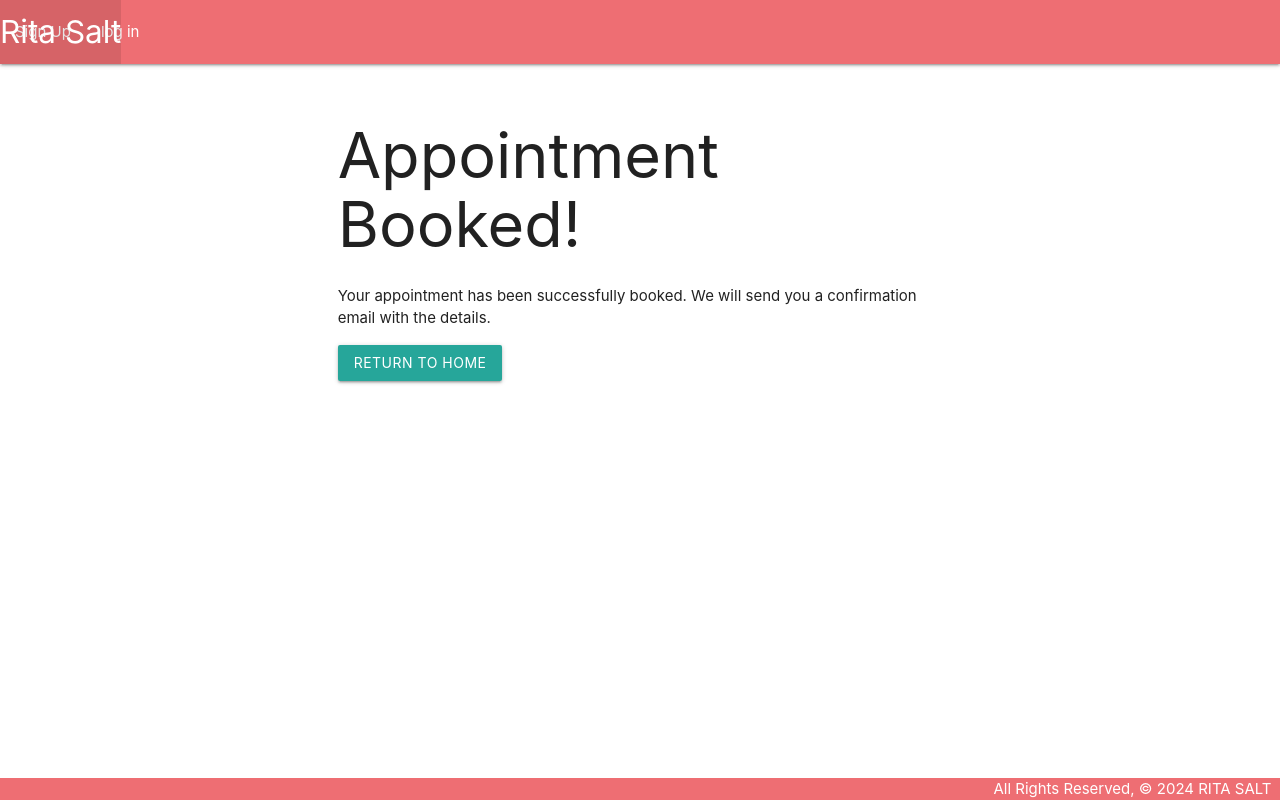
After one commit to sadiefiss/project4capstone, a Django app: page /appointment/success/ in a window 1280 px wide. The commit adds this page. Run offline with Django 5.2, Linux system fonts and the light colour scheme.

Commit message:
end of day

```diff
--- a/main_app/forms.py
+++ b/main_app/forms.py
@@ -4,5 +4,8 @@ from .models import Appointment
 class AppointmentForm(forms.ModelForm):
     class Meta:
         model = Appointment
-        fields = ['user', 'date', 'flash', 'notes']
+        fields = [ 'date', 'flash', 'notes']
         # Add any other fields from your Appointment model here
+        widgets = {
+            'date': forms.DateInput(attrs={'type': 'date'}),  # HTML5 date-picker
+        }
--- /dev/null
+++ b/main_app/templates/appointments/success.html
@@ -0,0 +1,17 @@
+<!-- success.html -->
+
+{% extends 'base.html' %}
+
+{% block content %}
+  <div class="container">
+    <div class="section">
+      <div class="row">
+        <div class="col s12">
+          <h1>Appointment Booked!</h1>
+          <p>Your appointment has been successfully booked. We will send you a confirmation email with the details.</p>
+          <p><a href="{% url 'home' %}" class="btn">Return to Home</a></p>
+        </div>
+      </div>
+    </div>
+  </div>
+{% endblock %}
--- a/main_app/templates/base.html
+++ b/main_app/templates/base.html
@@ -15,13 +15,21 @@
       <div class="nav-wrapper">
         <ul>
           <li><a href="{% url 'home' %}" class="left brand-logo">Rita Salt</a></li>
+          <ul class="right"></ul>
           {% if user.is_authenticated %}
             <li><a href="{% url 'book_appointment' %}">Book Appointment</a></li>
             <li><a href="{% url 'flashes' %}">View Flash</a></li>
-            <li><a href="{% url 'logout' %}">Log Out</a></li>
+            <form action="{% url 'logout' %}" method="POST">
+              {% csrf_token %}
+              <button type="submit" class="btn">Log Out</button>
+          </form>
           {% else %}
-            <li><a href="{% url 'login' %}">Log In</a></li>
-            <!-- Optionally, add a sign-up link here if you have a sign-up view -->
+          <!-- Optionally, add a sign-up link here if you have a sign-up view -->
+            <li><a href="{% url 'signup' %}">Sign Up</a></li>
+            <!-- log In optioh here -->
+            <li><a href="{% url 'login' %}">log in</a></li>
+            <!-- log In optioh here -->
+
           {% endif %}
         </ul>
       </div>
--- a/main_app/urls.py
+++ b/main_app/urls.py
@@ -1,7 +1,8 @@
-from django.urls import path
+from django.urls import path, reverse_lazy
 from django.contrib.auth import views as auth_views  # Import Django's authentication views
 from . import views
 from .views import AppointmentCreate
+
 
 
 urlpatterns = [
@@ -11,10 +12,12 @@ urlpatterns = [
     # ... any other URL patterns you have ...
     # Add login and logout URLs using Django's built-in views
     path('login/', auth_views.LoginView.as_view(template_name='registration/login.html'), name='login'),
-    path('logout/', auth_views.LogoutView.as_view(), name='logout'),
+    # path('logout/', auth_views.LogoutView.as_view(), name='logout'),
+    # path('logout/', auth_views.LogoutView.as_view(next_page=reverse_lazy('home')), name='logout'),
     # ... any other URL patterns you have ...
     path('appointment/create/', AppointmentCreate.as_view(), name='appointment_create'),
     path('appointment/<int:pk>/delete/', views.AppointmentDelete.as_view(), name='appoointment_delete'),
 # New url pattern below
+    path('appointment/success/', views.appointment_success, name='appointment_success'),
     path('accounts/signup/', views.signup, name='signup'),
 ]
--- a/main_app/views.py
+++ b/main_app/views.py
@@ -7,16 +7,31 @@ from django.views.generic.list import ListView
 from .models import Appointment
 from django.contrib.auth import login
 from django.contrib.auth.forms import UserCreationForm
+#unsure about this
+from django.contrib.auth.mixins import LoginRequiredMixin
+from django.contrib.auth.decorators import login_required
+
+
 
 def book_appointment(request):
     if request.method == 'POST':
         form = AppointmentForm(request.POST)
         if form.is_valid():
-            form.save()
+
+            appointment = form.save(commit=False)  # Create the appointment instance, but don't save it to the DB yet
+            appointment.user = request.user  # Assign the logged-in user
+            appointment.save()
             return redirect('appointment_success')  # Redirect to a success page or the appointment detail page
     else:
         form = AppointmentForm()
     return render(request, 'appointments/new.html', {'form': form})
+#appointment sucsess
+# views.py
+
+def appointment_success(request):
+    # Your view logic here
+    return render(request, 'appointments/success.html')
+
 
 # views.py
 
@@ -25,9 +40,9 @@ def home(request):
     return render(request, 'home.html')  # Ensure 'home.html' exists in your templates directory
 
 
-
+@login_required
 def flash_list(request):
-    flashes = Flash.objects.all()  # Make sure you have a Flash model and it's imported
+    flashes = Flash.objects.filter(appointment__user=request.user) #  updated step 10 Make sure you have a Flash model and it's imported
     return render(request, 'flash/list.html', {'flashes': flashes})
 
 def signup(request):
@@ -41,7 +56,7 @@ def signup(request):
       user = form.save()
       # This is how we log a user in via code
       login(request, user)
-      return redirect('index')
+      return redirect('home')
     else:
       error_message = 'Invalid sign up - try again'
   # A bad POST or a GET request, so render signup.html with an empty form
@@ -50,9 +65,18 @@ def signup(request):
   return render(request, 'accounts/signup.html', context)
 
 #create appointment
-class AppointmentCreate(CreateView):
+# class AppointmentCreate(CreateView):
+#     model = Appointment
+#     fields = '__all__'
+
+class AppointmentCreate(LoginRequiredMixin, CreateView):
     model = Appointment
-    fields = '__all__'
+    fields = ['date', 'flash', 'notes']  # Specify the fields you want the user to fill out
+    success_url = '/appointments'  # Adjust this to wherever you want users to go after creating an appointment
+
+    def form_valid(self, form):
+        form.instance.user = self.request.user  # Assign the logged-in user to the appointment
+        return super().form_valid(form)
 
 # APPOINTMENT DELETE
 
```
Also changed, not shown: main_app/templates/accounts/signup.html (added, +14 -0 lines), project4capstone/settings.py (+15 -15 lines), db.sqlite3.
